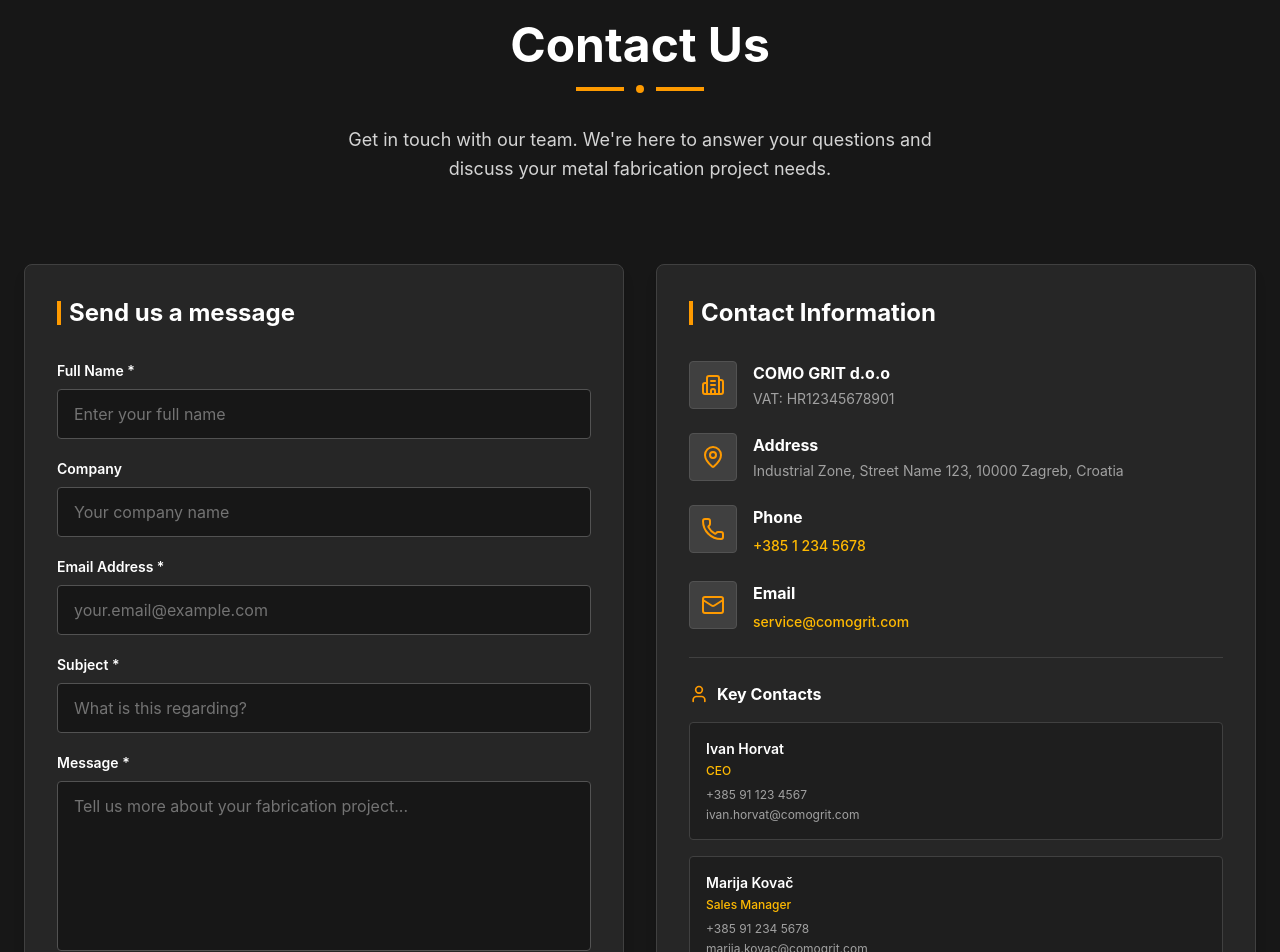
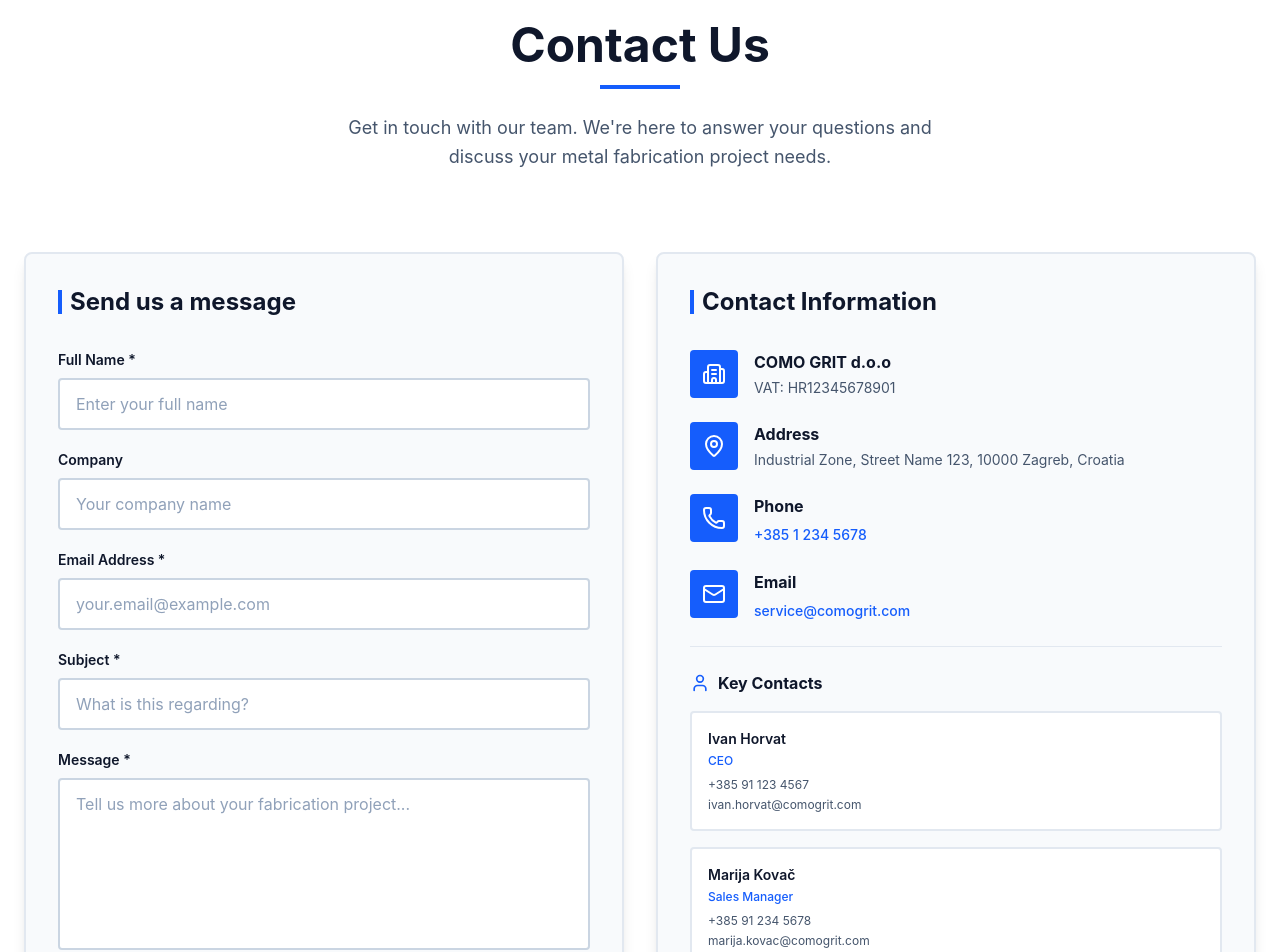
Before and after one commit to 50centash/como-grit-3, a React (Vite) app: page /Contact in a window 1280 px wide. Shown: the part 220-1172 px from the top of the page. Built offline with nearby package versions, Linux system fonts and the light colour scheme.

Commit message:
Updated ContactUs.jsx

```diff
--- a/src/pages/ContactUs.jsx
+++ b/src/pages/ContactUs.jsx
@@ -54,39 +54,35 @@
   };
 
   return (
-    <div className="min-h-screen bg-neutral-900">
+    <div className="min-h-screen bg-white">
       <div className="pt-20">
         <div className="max-w-7xl mx-auto px-4 sm:px-6 py-12 sm:py-20">
 
           <div className="text-center mb-16 sm:mb-20">
-            <h1 className="text-3xl sm:text-4xl lg:text-5xl font-bold text-white mb-4">Contact Us</h1>
-            <div className="flex items-center justify-center gap-3 mb-8">
-              <div className="h-1 w-12 bg-amber-500"></div>
-              <div className="w-2 h-2 bg-amber-500 rounded-full"></div>
-              <div className="h-1 w-12 bg-amber-500"></div>
-            </div>
-            <p className="text-base sm:text-lg text-neutral-300 max-w-2xl mx-auto leading-relaxed px-4">
+            <h1 className="text-3xl sm:text-4xl lg:text-5xl font-bold text-slate-900 mb-4">Contact Us</h1>
+            <div className="w-20 h-1 bg-blue-600 mx-auto mb-6"></div>
+            <p className="text-base sm:text-lg text-slate-600 max-w-2xl mx-auto leading-relaxed px-4">
               Get in touch with our team. We're here to answer your questions and discuss your metal fabrication project needs.
             </p>
           </div>
 
           <div className="grid lg:grid-cols-2 gap-8 mb-16">
 
-            <div className="bg-neutral-800 rounded-lg shadow-lg p-8 border border-neutral-700 hover:border-amber-500 transition-colors duration-300">
-              <h2 className="text-2xl font-bold text-white mb-8 flex items-center gap-2">
-                <div className="w-1 h-6 bg-amber-500"></div>
+            <div className="bg-slate-50 rounded-lg shadow-lg p-8 border-2 border-slate-200 hover:border-blue-600 transition-colors duration-300">
+              <h2 className="text-2xl font-bold text-slate-900 mb-8 flex items-center gap-2">
+                <div className="w-1 h-6 bg-blue-600"></div>
                 Send us a message
               </h2>
 
               {submitted ? (
-                <div className="bg-neutral-700/50 border-2 border-amber-500 rounded-lg p-8 text-center">
-                  <h3 className="text-2xl font-bold text-amber-400 mb-2">Thank You!</h3>
-                  <p className="text-neutral-300">We've received your message and will get back to you soon.</p>
+                <div className="bg-green-50 border-2 border-green-500 rounded-lg p-8 text-center">
+                  <h3 className="text-2xl font-bold text-green-800 mb-2">Thank You!</h3>
+                  <p className="text-green-700">We've received your message and will get back to you soon.</p>
                 </div>
               ) : (
                 <form onSubmit={handleSubmit} className="space-y-5">
                   <div>
-                    <label htmlFor="fullName" className="block text-sm font-semibold text-white mb-2">
+                    <label htmlFor="fullName" className="block text-sm font-semibold text-slate-900 mb-2">
                       Full Name *
                     </label>
                     <input
@@ -96,13 +92,13 @@
                       required
                       value={formData.fullName}
                       onChange={handleChange}
-                      className="w-full px-4 py-3 border border-neutral-600 rounded bg-neutral-900 text-white placeholder-neutral-500 focus:border-amber-500 focus:ring-2 focus:ring-amber-500/20 transition-all"
+                      className="w-full px-4 py-3 border-2 border-slate-300 rounded bg-white text-slate-900 placeholder-slate-400 focus:border-blue-600 focus:outline-none transition-all"
                       placeholder="Enter your full name"
                     />
                   </div>
 
                   <div>
-                    <label htmlFor="company" className="block text-sm font-semibold text-white mb-2">
+                    <label htmlFor="company" className="block text-sm font-semibold text-slate-900 mb-2">
                       Company
                     </label>
                     <input
@@ -111,13 +107,13 @@
                       name="company"
                       value={formData.company}
                       onChange={handleChange}
-                      className="w-full px-4 py-3 border border-neutral-600 rounded bg-neutral-900 text-white placeholder-neutral-500 focus:border-amber-500 focus:ring-2 focus:ring-amber-500/20 transition-all"
+                      className="w-full px-4 py-3 border-2 border-slate-300 rounded bg-white text-slate-900 placeholder-slate-400 focus:border-blue-600 focus:outline-none transition-all"
                       placeholder="Your company name"
                     />
                   </div>
 
                   <div>
-                    <label htmlFor="email" className="block text-sm font-semibold text-white mb-2">
+                    <label htmlFor="email" className="block text-sm font-semibold text-slate-900 mb-2">
                       Email Address *
                     </label>
                     <input
@@ -127,13 +123,13 @@
                       required
                       value={formData.email}
                       onChange={handleChange}
-                      className="w-full px-4 py-3 border border-neutral-600 rounded bg-neutral-900 text-white placeholder-neutral-500 focus:border-amber-500 focus:ring-2 focus:ring-amber-500/20 transition-all"
+                      className="w-full px-4 py-3 border-2 border-slate-300 rounded bg-white text-slate-900 placeholder-slate-400 focus:border-blue-600 focus:outline-none transition-all"
                       placeholder="your.email@example.com"
                     />
                   </div>
 
                   <div>
-                    <label htmlFor="subject" className="block text-sm font-semibold text-white mb-2">
+                    <label htmlFor="subject" className="block text-sm font-semibold text-slate-900 mb-2">
                       Subject *
                     </label>
                     <input
@@ -143,13 +139,13 @@
                       required
                       value={formData.subject}
                       onChange={handleChange}
-                      className="w-full px-4 py-3 border border-neutral-600 rounded bg-neutral-900 text-white placeholder-neutral-500 focus:border-amber-500 focus:ring-2 focus:ring-amber-500/20 transition-all"
+                      className="w-full px-4 py-3 border-2 border-slate-300 rounded bg-white text-slate-900 placeholder-slate-400 focus:border-blue-600 focus:outline-none transition-all"
                       placeholder="What is this regarding?"
                     />
                   </div>
 
                   <div>
-                    <label htmlFor="message" className="block text-sm font-semibold text-white mb-2">
+                    <label htmlFor="message" className="block text-sm font-semibold text-slate-900 mb-2">
                       Message *
                     </label>
                     <textarea
@@ -159,7 +155,7 @@
                       required
                       value={formData.message}
                       onChange={handleChange}
-                      className="w-full px-4 py-3 border border-neutral-600 rounded bg-neutral-900 text-white placeholder-neutral-500 focus:border-amber-500 focus:ring-2 focus:ring-amber-500/20 transition-all resize-none"
+                      className="w-full px-4 py-3 border-2 border-slate-300 rounded bg-white text-slate-900 placeholder-slate-400 focus:border-blue-600 focus:outline-none transition-all resize-none"
                       placeholder="Tell us more about your fabrication project..."
                     />
                   </div>
@@ -171,10 +167,10 @@
                       name="gdprConsent"
                       checked={formData.gdprConsent}
                       onChange={handleChange}
-                      className="mt-1 w-4 h-4 border-neutral-600 bg-neutral-900 accent-amber-500 cursor-pointer"
+                      className="mt-1 w-4 h-4 border-slate-300 bg-white accent-blue-600 cursor-pointer"
                       required
                     />
-                    <label htmlFor="gdprConsent" className="text-sm text-neutral-300 leading-relaxed cursor-pointer">
+                    <label htmlFor="gdprConsent" className="text-sm text-slate-600 leading-relaxed cursor-pointer">
                       I agree to the processing of my personal data in accordance with GDPR regulations.
                       My data will only be used to respond to this inquiry.
                     </label>
@@ -182,7 +178,7 @@
 
                   <button
                     type="submit"
-                    className="w-full bg-amber-600 hover:bg-amber-500 text-white px-8 py-4 rounded font-semibold transition-all duration-300 shadow-lg hover:shadow-amber-500/30 active:scale-98 border border-amber-500/30 hover:border-amber-400"
+                    className="w-full bg-blue-600 hover:bg-blue-700 text-white px-8 py-4 rounded font-semibold transition-all duration-300 shadow-lg hover:shadow-blue-600/30 active:scale-98"
                   >
                     Send Message
                   </button>
@@ -190,9 +186,9 @@
               )}
             </div>
 
-            <div className="bg-neutral-800 rounded-lg shadow-lg p-8 border border-neutral-700 hover:border-amber-500 transition-colors duration-300">
-              <h2 className="text-2xl font-bold text-white mb-8 flex items-center gap-2">
-                <div className="w-1 h-6 bg-amber-500"></div>
+            <div className="bg-slate-50 rounded-lg shadow-lg p-8 border-2 border-slate-200 hover:border-blue-600 transition-colors duration-300">
+              <h2 className="text-2xl font-bold text-slate-900 mb-8 flex items-center gap-2">
+                <div className="w-1 h-6 bg-blue-600"></div>
                 Contact Information
               </h2>
 
@@ -200,38 +196,38 @@
                 <div>
                   <div className="flex items-start gap-4">
                     <div className="flex-shrink-0">
-                      <div className="w-12 h-12 bg-neutral-700 rounded flex items-center justify-center border border-neutral-600">
-                        <Building2 className="w-6 h-6 text-amber-500" />
+                      <div className="w-12 h-12 bg-blue-600 rounded flex items-center justify-center">
+                        <Building2 className="w-6 h-6 text-white" />
                       </div>
                     </div>
                     <div>
-                      <h3 className="font-bold text-white mb-1">{contactInfo.companyName}</h3>
-                      <p className="text-neutral-400 text-sm">{contactInfo.registrationNumber}</p>
+                      <h3 className="font-bold text-slate-900 mb-1">{contactInfo.companyName}</h3>
+                      <p className="text-slate-600 text-sm">{contactInfo.registrationNumber}</p>
                     </div>
                   </div>
                 </div>
 
                 <div className="flex items-start gap-4">
                   <div className="flex-shrink-0">
-                    <div className="w-12 h-12 bg-neutral-700 rounded flex items-center justify-center border border-neutral-600">
-                      <MapPin className="w-6 h-6 text-amber-500" />
+                    <div className="w-12 h-12 bg-blue-600 rounded flex items-center justify-center">
+                      <MapPin className="w-6 h-6 text-white" />
                     </div>
                   </div>
                   <div>
-                    <h3 className="font-bold text-white mb-1">Address</h3>
-                    <p className="text-neutral-400 text-sm">{contactInfo.address}</p>
+                    <h3 className="font-bold text-slate-900 mb-1">Address</h3>
+                    <p className="text-slate-600 text-sm">{contactInfo.address}</p>
                   </div>
                 </div>
 
                 <div className="flex items-start gap-4">
                   <div className="flex-shrink-0">
-                    <div className="w-12 h-12 bg-neutral-700 rounded flex items-center justify-center border border-neutral-600">
-                      <Phone className="w-6 h-6 text-amber-500" />
+                    <div className="w-12 h-12 bg-blue-600 rounded flex items-center justify-center">
+                      <Phone className="w-6 h-6 text-white" />
                     </div>
                   </div>
                   <div>
-                    <h3 className="font-bold text-white mb-1">Phone</h3>
-                    <a href={`tel:${contactInfo.phone}`} className="text-amber-400 hover:text-amber-300 text-sm font-medium transition-colors">
+                    <h3 className="font-bold text-slate-900 mb-1">Phone</h3>
+                    <a href={`tel:${contactInfo.phone}`} className="text-blue-600 hover:text-blue-700 text-sm font-medium transition-colors">
                       {contactInfo.phone}
                     </a>
                   </div>
@@ -239,33 +235,33 @@
 
                 <div className="flex items-start gap-4">
                   <div className="flex-shrink-0">
-                    <div className="w-12 h-12 bg-neutral-700 rounded flex items-center justify-center border border-neutral-600">
-                      <Mail className="w-6 h-6 text-amber-500" />
+                    <div className="w-12 h-12 bg-blue-600 rounded flex items-center justify-center">
+                      <Mail className="w-6 h-6 text-white" />
                     </div>
                   </div>
                   <div>
-                    <h3 className="font-bold text-white mb-1">Email</h3>
-                    <a href={`mailto:${contactInfo.email}`} className="text-amber-400 hover:text-amber-300 text-sm font-medium transition-colors">
+                    <h3 className="font-bold text-slate-900 mb-1">Email</h3>
+                    <a href={`mailto:${contactInfo.email}`} className="text-blue-600 hover:text-blue-700 text-sm font-medium transition-colors">
                       {contactInfo.email}
                     </a>
                   </div>
                 </div>
 
-                <div className="border-t border-neutral-700 pt-6 mt-6">
-                  <h3 className="font-bold text-white mb-4 flex items-center gap-2">
-                    <User className="w-5 h-5 text-amber-500" />
+                <div className="border-t border-slate-200 pt-6 mt-6">
+                  <h3 className="font-bold text-slate-900 mb-4 flex items-center gap-2">
+                    <User className="w-5 h-5 text-blue-600" />
                     Key Contacts
                   </h3>
                   <div className="space-y-4">
                     {contactInfo.keyStaff.map((staff, idx) => (
-                      <div key={idx} className="bg-neutral-900/50 rounded p-4 border border-neutral-700 hover:border-amber-500/50 transition-colors">
-                        <h4 className="font-semibold text-white text-sm mb-1">{staff.name}</h4>
-                        <p className="text-amber-400 text-xs font-medium mb-2">{staff.role}</p>
+                      <div key={idx} className="bg-white rounded p-4 border-2 border-slate-200 hover:border-blue-600 transition-colors">
+                        <h4 className="font-semibold text-slate-900 text-sm mb-1">{staff.name}</h4>
+                        <p className="text-blue-600 text-xs font-medium mb-2">{staff.role}</p>
                         <div className="space-y-1">
-                          <a href={`tel:${staff.phone}`} className="block text-neutral-400 hover:text-amber-400 text-xs transition-colors">
+                          <a href={`tel:${staff.phone}`} className="block text-slate-600 hover:text-blue-600 text-xs transition-colors">
                             {staff.phone}
                           </a>
-                          <a href={`mailto:${staff.email}`} className="block text-neutral-400 hover:text-amber-400 text-xs transition-colors">
+                          <a href={`mailto:${staff.email}`} className="block text-slate-600 hover:text-blue-600 text-xs transition-colors">
                             {staff.email}
                           </a>
                         </div>
@@ -277,10 +273,10 @@
             </div>
           </div>
 
-          <div className="bg-neutral-800 rounded-lg shadow-lg overflow-hidden border border-neutral-700">
-            <div className="p-6 border-b border-neutral-700">
-              <h2 className="text-2xl font-bold text-white flex items-center gap-3">
-                <MapPin className="w-6 h-6 text-amber-500" />
+          <div className="bg-slate-50 rounded-lg shadow-lg overflow-hidden border-2 border-slate-200">
+            <div className="p-6 border-b border-slate-200">
+              <h2 className="text-2xl font-bold text-slate-900 flex items-center gap-3">
+                <MapPin className="w-6 h-6 text-blue-600" />
                 Our Location
               </h2>
             </div>
```
Also changed, not shown: src/pages/Gallery.jsx (+17 -21 lines).
